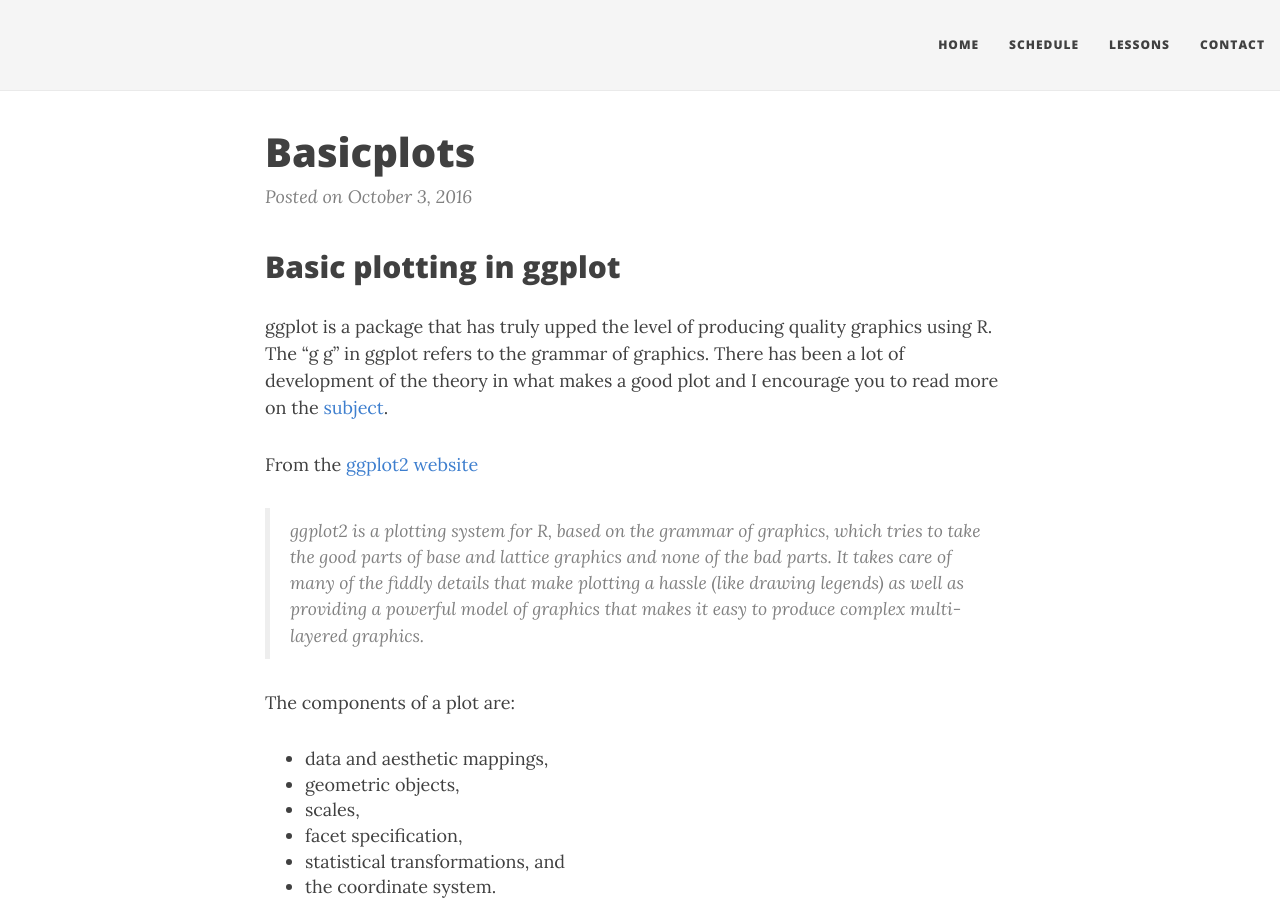
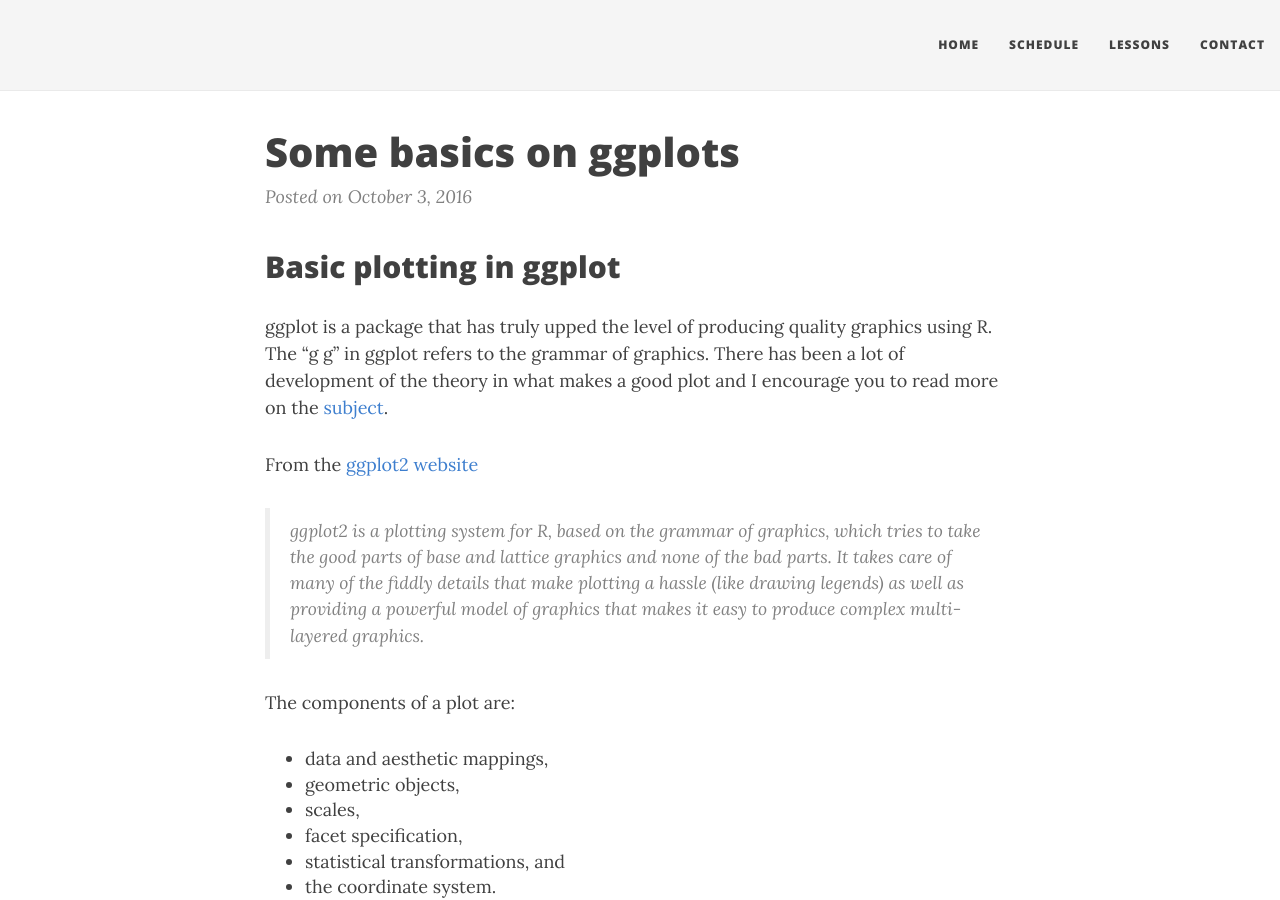
Before and after one commit to chrischizinski/SNR_R_Group, a Jekyll site: the page built from _posts/2016-10-03-BasicPlots.md, in a window 1280 px wide and 900 px high. Built offline with Jekyll 4.4.1, drawn with Linux system fonts in a browser that asks for light colours; nearby versions of some CDN libraries; comment, search, counter and statistics services are not loaded.

Commit message:
update posts

```diff
--- a/_posts/2016-10-03-BasicPlots.md
+++ b/_posts/2016-10-03-BasicPlots.md
@@ -1,4 +1,5 @@
 ---
+title: "Some basics on ggplots"
 output: html_document
 ---
 
```
